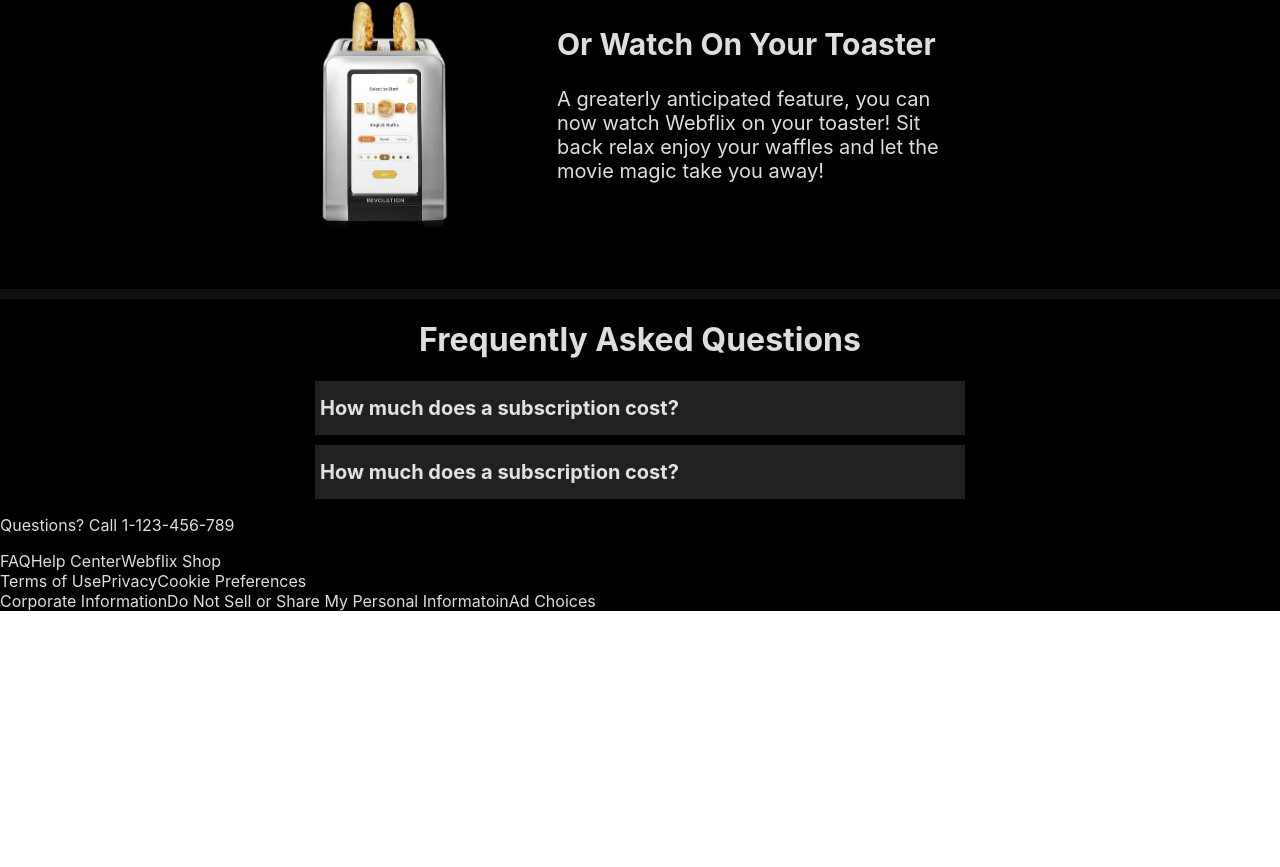
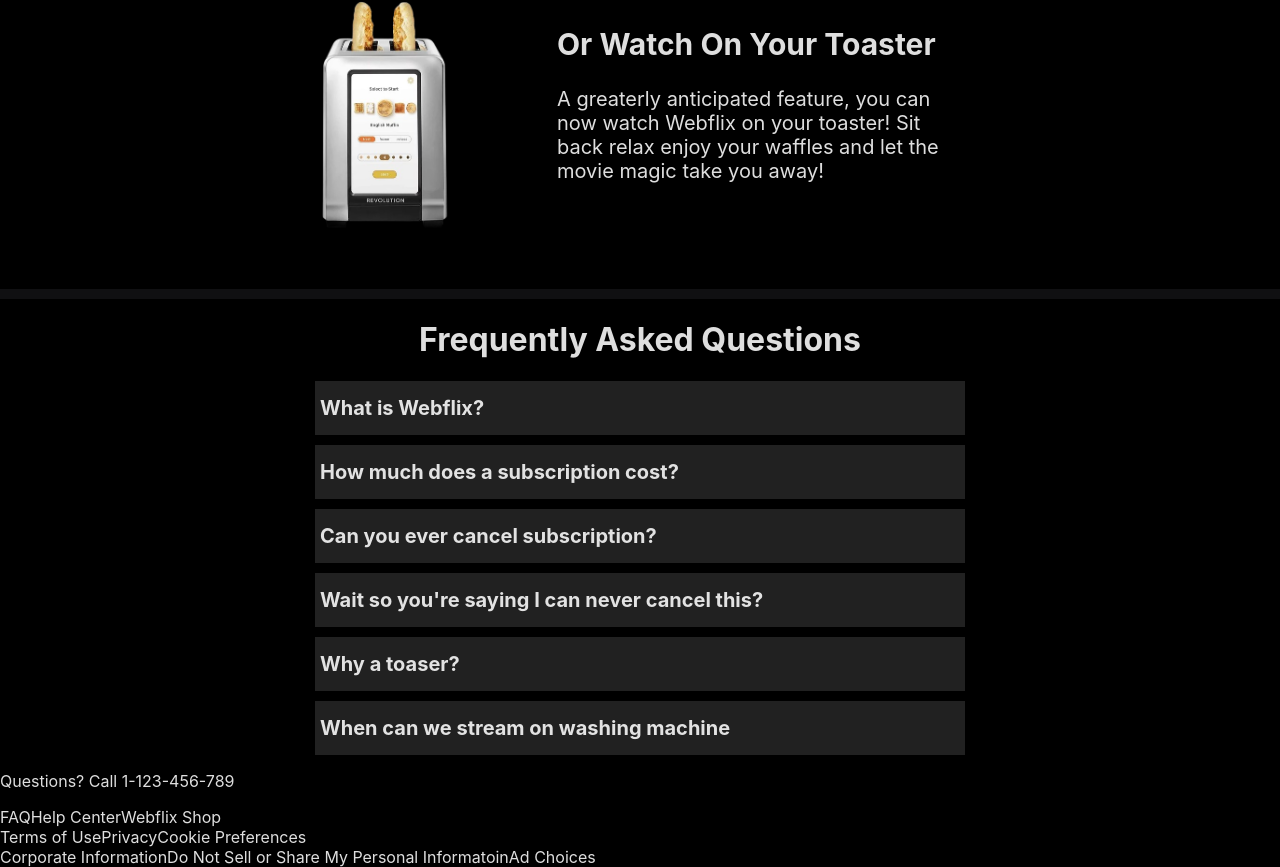
Before and after one commit to Jovans55/Webflix, a React (Vite) app: page / in a window 1280 px wide. Shown: the part 1158-2025 px from the top of the page. Before the commit the page ends 1769 px from the top, so only its background shows below. Built offline with nearby package versions, Linux system fonts and the light colour scheme.

Commit message:
Created some funny questions on the faq

```diff
--- a/src/Faq/FaqItem.jsx
+++ b/src/Faq/FaqItem.jsx
@@ -28,6 +28,7 @@ const FaqItem = ({ question, answer }) => {
               width: "100%",
               padding: "15px 5px",
               wordWrap: "break-word",
+              fontWeight: "bold"
             }}>
               {answer}
             </div>
--- a/src/Faq/FaqPage.jsx
+++ b/src/Faq/FaqPage.jsx
@@ -5,12 +5,28 @@ const FaqPage = () => {
       <div>
         <h1 style={{textAlign: "center"}}>Frequently Asked Questions</h1>
         <FaqItem
-          question="How much does a subscription cost?"
-          answer="The cost of a subscription varies depending on the plan you choose. Please visit our pricing page for more details."
+          question="What is Webflix?"
+          answer="Webflix is a life time subscription streaming service, once you're a webflixer you're signed for life. In return you get access to the latest and greatest TV shows and Movies! Forever!"
         />
         <FaqItem
           question="How much does a subscription cost?"
-          answer="The cost of a subscription varies depending on the plan you choose. Please visit our pricing page for more details."
+          answer="A lot of money! Please visit our pricing page for more details."
+        />
+        <FaqItem
+          question="Can you ever cancel subscription?"
+          answer="No, once a webflixer always a webflixer."
+        />
+        <FaqItem
+          question="Wait so you're saying I can never cancel this?"
+          answer="Yup that's right, how many times do we have to spell it out. This is for life."
+        />
+        <FaqItem
+          question="Why a toaser?"
+          answer="Can you watch disney plus or netflix on your toaster? No right? We're cornering a lucrative market here, think a little gosh."
+        />
+        <FaqItem
+          question="When can we stream on washing machine"
+          answer="The webflix engineers or how we like to call them Webflixaneers, are hard at work bringing this feature to life! Just sit thight soon you can do laundry and watch your favorite shows!"
         />
       </div>
     );
```
